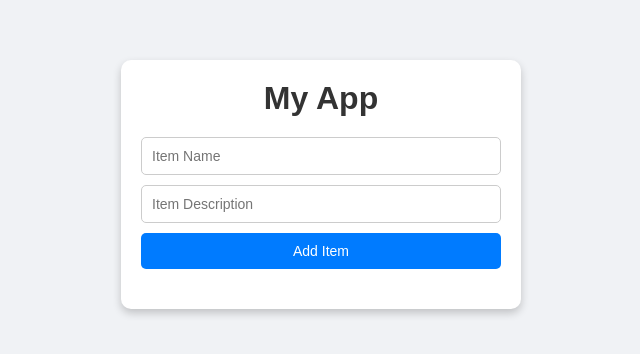
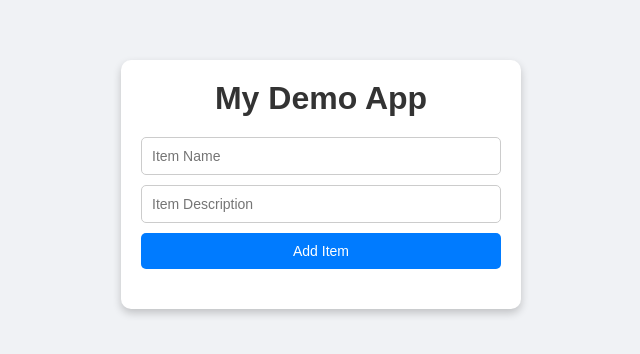
Before and after one commit to Pranay0930/CRUDAPPLICATION, a website: page public/index.html in a window 1280 px wide. Shown: the part 216-570 px from the top of the page, without its empty margins (319-959 px from the left). Drawn offline with Linux system fonts and the light colour scheme; no server answers.

Commit message:
Update index.html

```diff
--- a/public/index.html
+++ b/public/index.html
@@ -8,7 +8,7 @@
   </head>
   <body>
     <div class="container">
-      <h1> My  App</h1>
+      <h1> My Demo  App</h1>
       <form id="itemForm">
         <input type="text" id="itemName" placeholder="Item Name" required />
         <input
```
